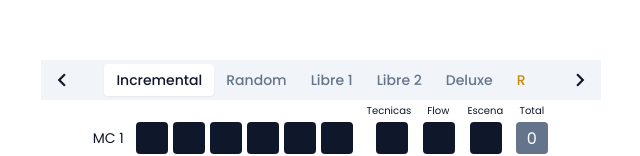
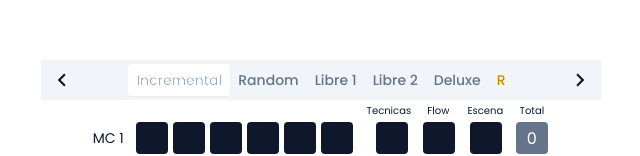
Before and after one commit to orlandodiazc/voting-battles, a React (Vite) app: page / in a window 1280 px wide. Shown: the part 200-356 px from the top of the page, without its empty margins (319-959 px from the left). Built offline with nearby package versions, Linux system fonts and the light colour scheme.

Commit message:
Update styling and props

```diff
--- a/src/components/input.tsx
+++ b/src/components/input.tsx
@@ -49,8 +49,8 @@ export default function Input({
     <input
       type="number"
       className="w-8 h-8 text-center bg-foreground text-background rounded"
+      step="0.5"
       value={value}
-      step="0.5"
       onChange={handleChange}
       {...getRovingProps<"input">({
         onKeyDown: (e) => {
--- a/src/components/ui/tabs.tsx
+++ b/src/components/ui/tabs.tsx
@@ -28,7 +28,7 @@ const TabsTrigger = React.forwardRef<
     data-value={value}
     ref={ref}
     className={clsx(
-      "inline-flex items-center justify-center whitespace-nowrap rounded-sm px-3 py-1.5 text-sm font-medium ring-offset-background transition-all focus-visible:outline-none focus-visible:ring-2 focus-visible:ring-ring focus-visible:ring-offset-2 disabled:pointer-events-none disabled:opacity-50 data-[state=active]:bg-background data-[state=active]:text-foreground data-[state=active]:shadow-sm",
+      "inline-flex items-center justify-center whitespace-nowrap rounded-sm px-2 py-1.5 text-sm font-medium ring-offset-background transition-all focus-visible:outline-none focus-visible:ring-2 focus-visible:ring-ring focus-visible:ring-offset-2 disabled:pointer-events-none disabled:opacity-50 data-[state=active]:bg-background data-[state=active]:brightness-150 data-[state=active]:shadow-sm",
       className
     )}
     {...props}
```
